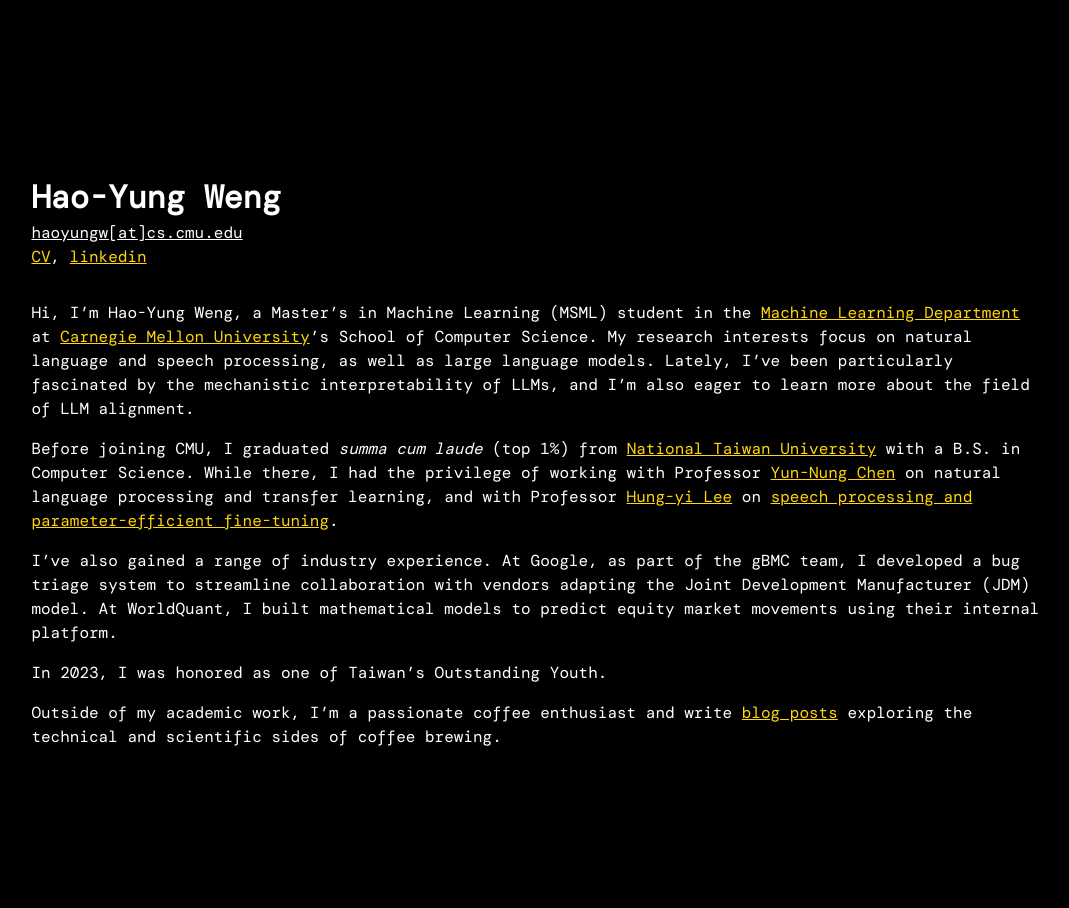
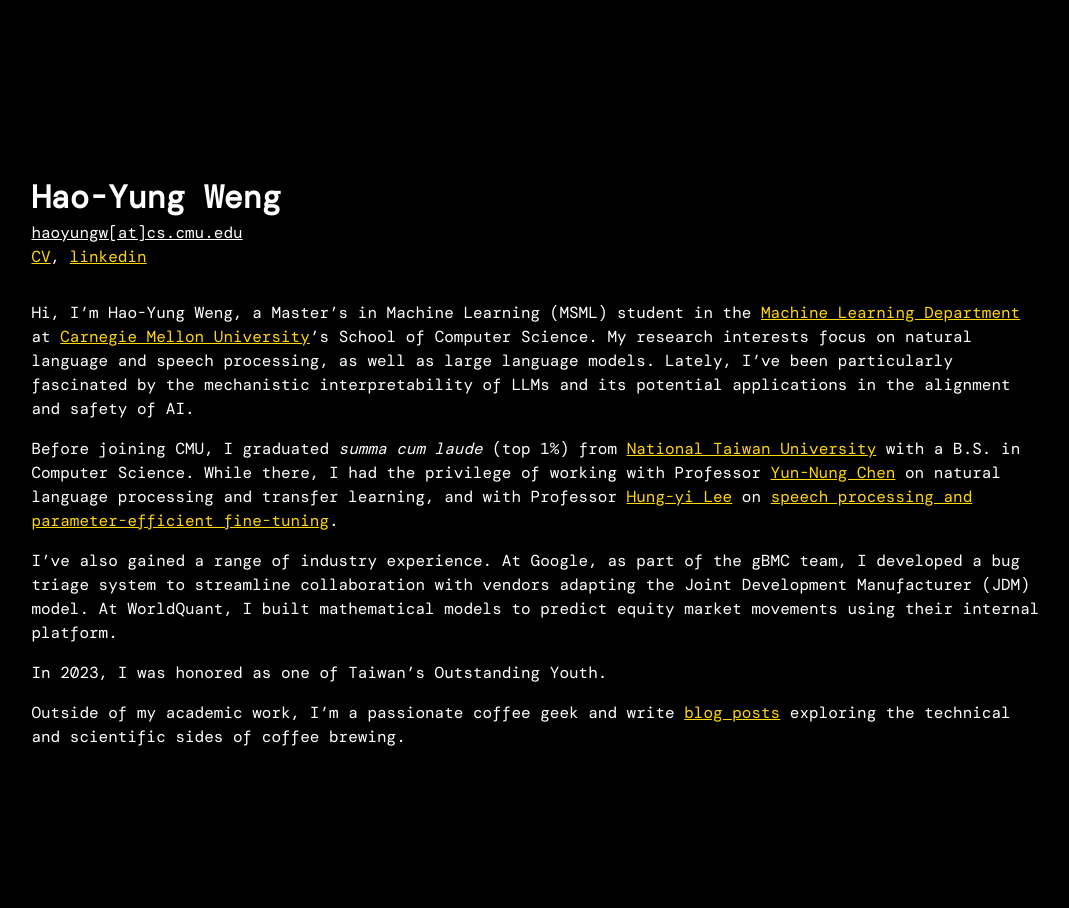
Before and after one commit to haoyungweng/haoyungweng.github.io, a Jekyll site: the page built from index.md, in a window 1280 px wide. Shown: the whole page, without its empty margins (103-1172 px from the left). Built offline with Jekyll 4.4.1, drawn with Linux system fonts in a browser that asks for light colours.

Commit message:
Create CNAME

```diff
--- /dev/null
+++ b/CNAME
@@ -0,0 +1 @@
+haoyungweng.me
--- a/index.md
+++ b/index.md
@@ -11,7 +11,7 @@
 {: .links }
 [CV](assets/CV_20240917.pdf), [linkedin](https://www.linkedin.com/in/haoyungweng/)
 
-Hi, I'm Hao-Yung Weng, a Master's in Machine Learning (MSML) student in the [Machine Learning Department](https://www.ml.cmu.edu/) at [Carnegie Mellon University](https://www.cmu.edu/)'s School of Computer Science. My research interests focus on natural language and speech processing, as well as large language models. Lately, I've been particularly fascinated by the mechanistic interpretability of LLMs, and I'm also eager to learn more about the field of LLM alignment.
+Hi, I'm Hao-Yung Weng, a Master's in Machine Learning (MSML) student in the [Machine Learning Department](https://www.ml.cmu.edu/) at [Carnegie Mellon University](https://www.cmu.edu/)'s School of Computer Science. My research interests focus on natural language and speech processing, as well as large language models. Lately, I’ve been particularly fascinated by the mechanistic interpretability of LLMs and its potential applications in the alignment and safety of AI.
 
 Before joining CMU, I graduated *summa cum laude* (top 1%) from [National Taiwan University](https://www.ntu.edu.tw/english/) with a B.S. in Computer Science. While there, I had the privilege of working with Professor [Yun-Nung Chen](https://www.csie.ntu.edu.tw/~yvchen/) on natural language processing and transfer learning, and with Professor [Hung-yi Lee](https://speech.ee.ntu.edu.tw/~hylee/index.php) on [speech processing and parameter-efficient fine-tuning](https://arxiv.org/abs/2401.02122).
 
@@ -19,4 +19,4 @@
 
 In 2023, I was honored as one of Taiwan's Outstanding Youth.
 
-Outside of my academic work, I'm a passionate coffee enthusiast and write [blog posts](https://whycoffee.blog/en) exploring the technical and scientific sides of coffee brewing.
+Outside of my academic work, I'm a passionate coffee geek and write [blog posts](https://whycoffee.blog/en) exploring the technical and scientific sides of coffee brewing.
```
